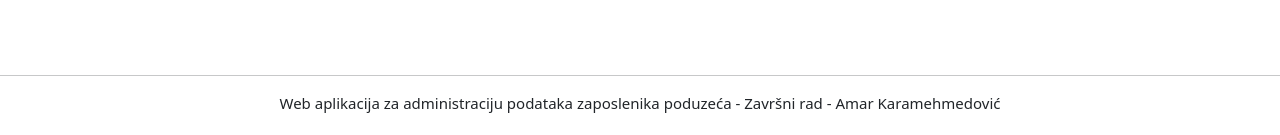
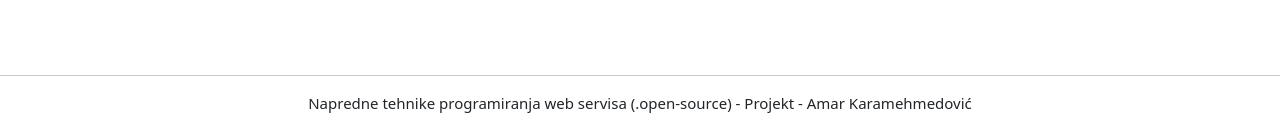
Before and after one commit to AmarKaramehmedovic/NTPWS-projekt, a PHP site: page / in a window 1280 px wide. Shown: the part 910-1045 px from the top of the page. Run offline with PHP 8.4, Linux system fonts and the light colour scheme; the visitor is signed in with stand-in values (Sample User, id 1); data comes from the database, SQL or seed files in the repository.

Commit message:
Third commit

```diff
--- a/footer.html
+++ b/footer.html
@@ -1,5 +1,5 @@
 <div class="push"></div>
 <div class="footer">
     <hr></hr>
-    <p>Web aplikacija za administraciju podataka zaposlenika poduzeća - Završni rad - Amar Karamehmedović</p>
+    <p>Napredne tehnike programiranja web servisa (.open-source) - Projekt - Amar Karamehmedović</p>
 </div>
--- a/login.php
+++ b/login.php
@@ -83,7 +83,7 @@
 		</div>
 		<div class="footer" style="margin-top:45vh;">
 			<hr></hr>
-			<p>Web aplikacija za administraciju podataka zaposlenika poduzeća - Završni rad - Amar Karamehmedović</p>
+			<p>Napredne tehnike programiranja web servisa (.open-source) - Projekt - Amar Karamehmedović</p>
 		</div>
 	</div>
 
```
